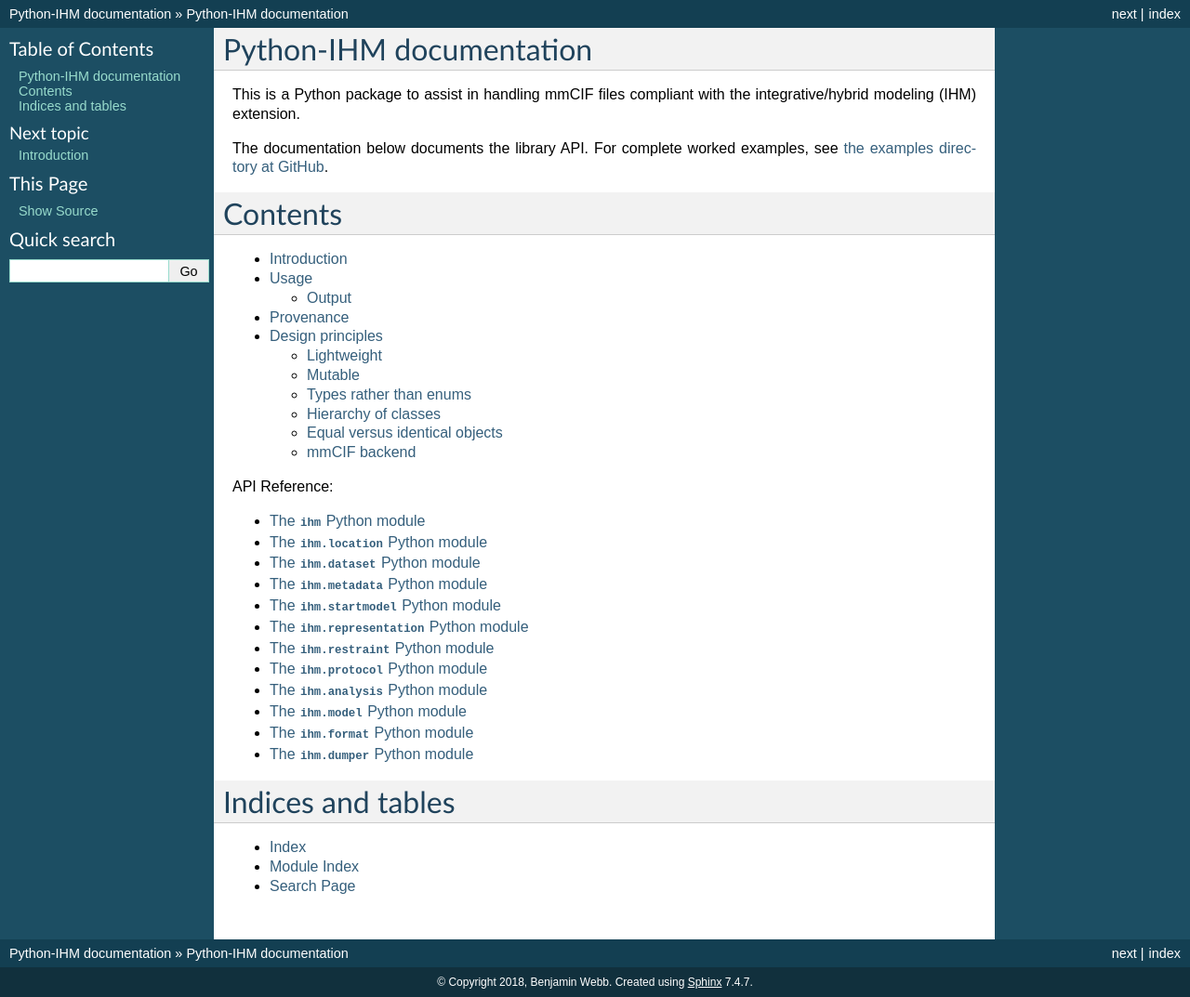
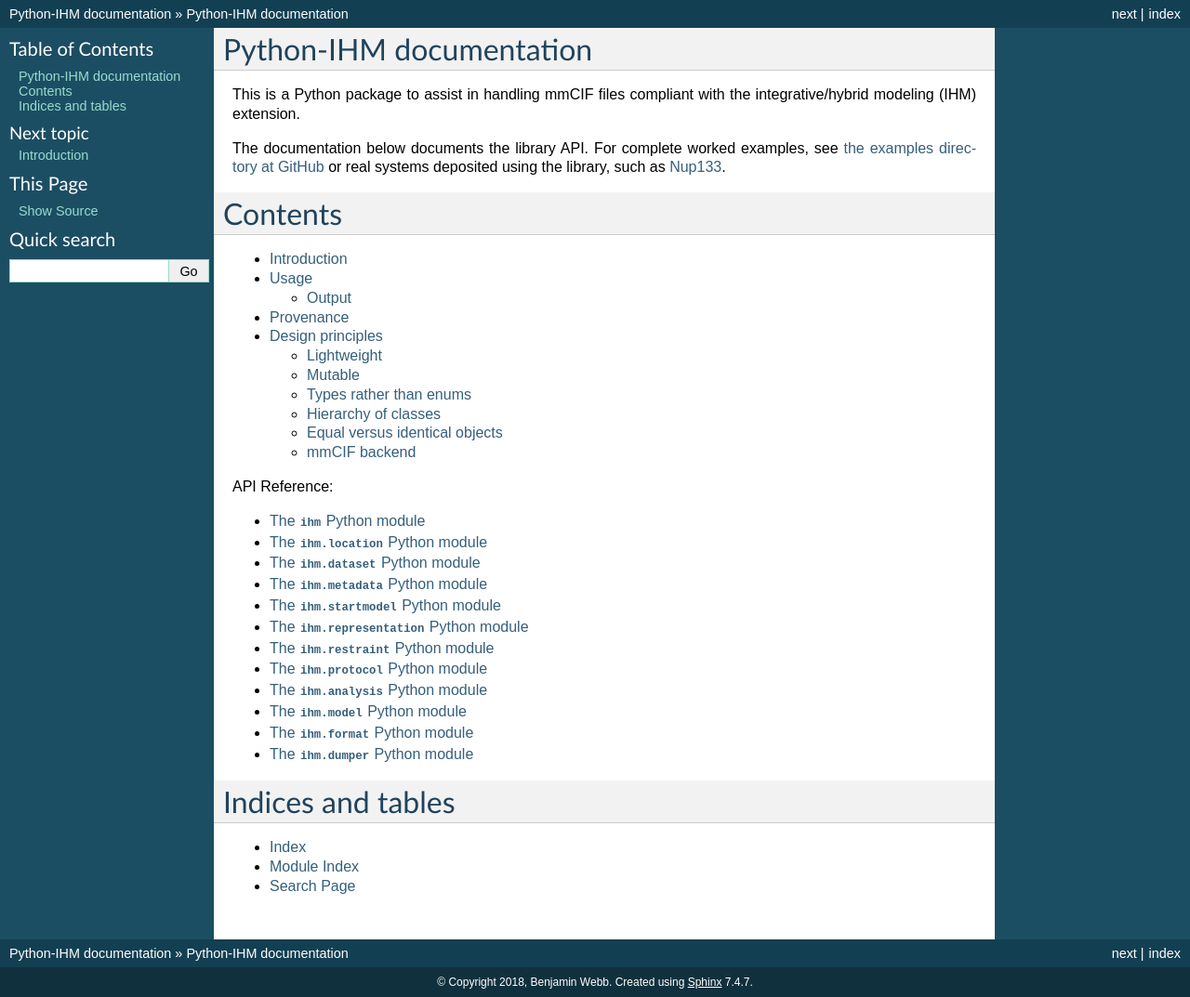
Before and after one commit to ihmwg/python-ihm, a Sphinx documentation site: the page built from docs/index.rst, in a window 1280 px wide. Shown: the whole page at 93% size. Built offline with Sphinx 7.4.7, drawn with Linux system fonts in a browser that asks for light colours.

Commit message:
Link to Nup133 as an example

```diff
--- a/docs/index.rst
+++ b/docs/index.rst
@@ -5,7 +5,9 @@ This is a Python package to assist in handling mmCIF files compliant
 with the integrative/hybrid modeling (IHM) extension.
 
 The documentation below documents the library API. For complete worked examples,
-see `the examples directory at GitHub <https://github.com/ihmwg/python-ihm/tree/master/examples>`_.
+see `the examples directory at GitHub <https://github.com/ihmwg/python-ihm/tree/master/examples>`_
+or real systems deposited using the library, such as
+`Nup133 <https://github.com/integrativemodeling/nup133/tree/master/outputs_foxs_ensemble_new/pdb-dev>`_.
 
 Contents
 ========
```
